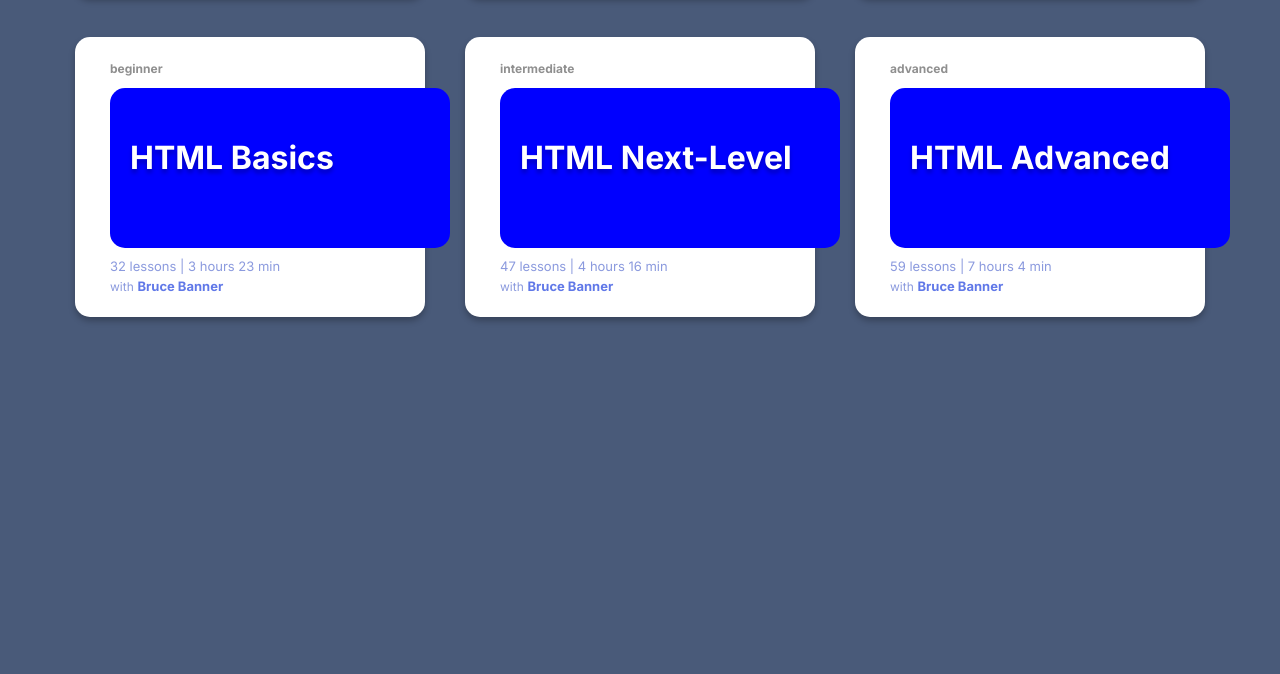
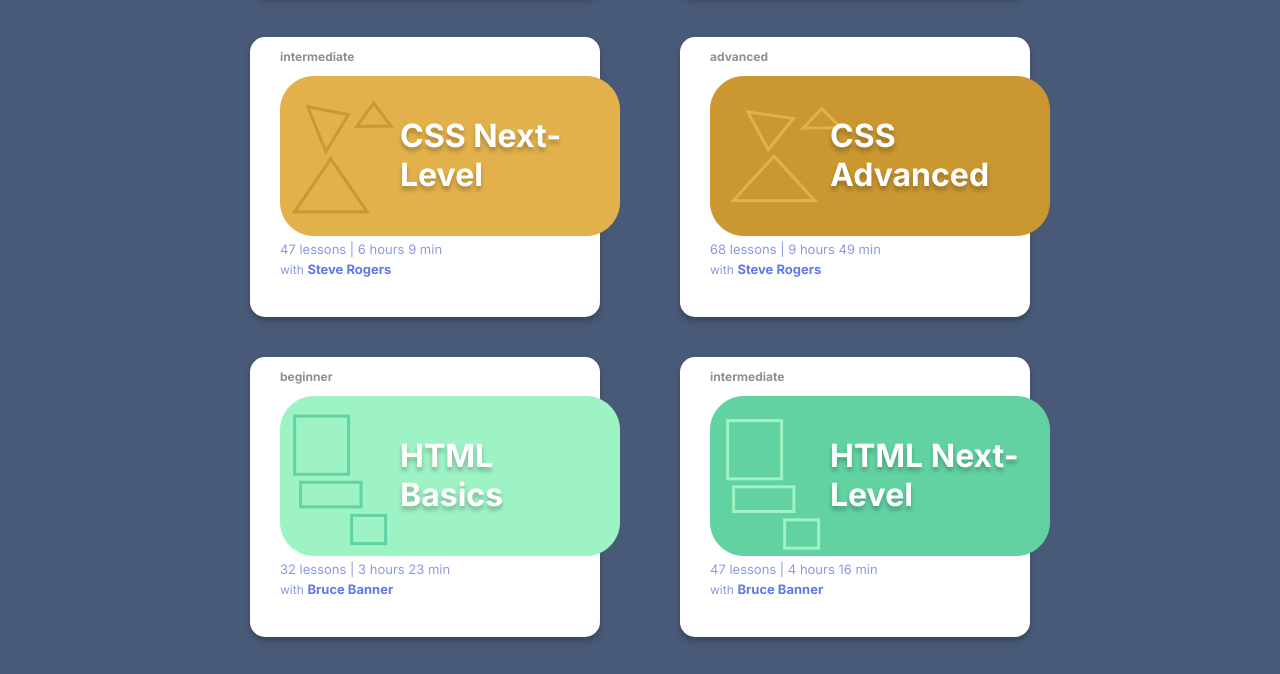
Before and after one commit to MaliaPagley/courses-filter-application, a plain HTML site: page index.html in a window 1280 px wide. Shown: the part 795-1469 px from the top of the page. Before the commit the page ends 1132 px from the top, so only its background shows below. Drawn offline with Linux system fonts and the light colour scheme.

Commit message:
added background course images

```diff
--- a/data.js
+++ b/data.js
@@ -4,39 +4,45 @@ export const coursesArray = [
         name: "Javascript Basics",
         level: "beginner",
         info: "35 lessons | 3 hours 44 min",
-        teacher: "Tony Stark"
+        teacher: "Tony Stark",
+        image: "javascript-basics.png"
     },
     {
         name: "Javascript Next-Level",
         level: "intermediate",
         info: "47 lessons | 5 hours 12 min",
-        teacher: "Tony Stark"
+        teacher: "Tony Stark",
+        image: "javascript-nextlevel.png"
     },
     {
         name: "Javascript Advanced",
         level: "advanced",
         info: "72 lessons | 8 hours 36 min",
-        teacher: "Tony Stark"
+        teacher: "Tony Stark",
+        image: "javascript-advanced.png"
     },
 
 // ---------------CSS DATA-------------------//
     {
-        name: "CSS Basics",
+        name: "CSS Basics ",
         level: "beginner",
         info: "37 lessons | 3 hours 18 min",
-        teacher: "Steve Rogers"
+        teacher: "Steve Rogers",
+        image: "css-basics.png"
     },
     {
         name: "CSS Next-Level",
         level: "intermediate",
         info: "47 lessons | 6 hours 9 min",
-        teacher: "Steve Rogers"
+        teacher: "Steve Rogers",
+        image: "css-nextlevel.png"
     },
     {
         name: "CSS Advanced",
         level: "advanced",
         info: "68 lessons | 9 hours 49 min",
-        teacher: "Steve Rogers"
+        teacher: "Steve Rogers",
+        image: "css-advanced.png"
     },
 
 // ---------------HTML DATA-------------------//
@@ -45,19 +51,23 @@ export const coursesArray = [
         name: "HTML Basics",
         level: "beginner",
         info: "32 lessons | 3 hours 23 min",
-        teacher: "Bruce Banner"
+        teacher: "Bruce Banner",
+        image: "html-basics.png"
     },
     {
         name: "HTML Next-Level",
         level: "intermediate",
         info: "47 lessons | 4 hours 16 min",
-        teacher: "Bruce Banner"
+        teacher: "Bruce Banner",
+        image: "html-nextlevel.png"
     },
     {
         name: "HTML Advanced",
         level: "advanced",
         info: "59 lessons | 7 hours 4 min",
-        teacher: "Bruce Banner"
+        teacher: "Bruce Banner",
+        image: "html-advanced.png"
+
     }
 
 
--- a/script.js
+++ b/script.js
@@ -1,19 +1,32 @@
 import { coursesArray } from "./data.js";
+const searchBar = document.getElementById('searchBar')
 
+searchBar.addEventListener('keyup',(e) =>{
+ const searchString = e.target.value
+
+
+});
+let coursesHtml = []
 function getCoursesHtml() {
-    let coursesHtml = ''
-    coursesArray.forEach(function (info){
+
+    coursesArray.map(function (content){
         coursesHtml += `
             <div class="course-block">
                 <div class="course-inner">
-                    <p class="course-level">${info.level}</p>
+                    <p class="course-level">${content.level}</p>
                         <div class="course-center">
-                            <h1 class="course-name">${info.name}</h1>
+
+                            <img class="course-image" src="images/${content.image}">
+                                <h1 class="course-name">${content.name}</h1>
                         </div>
 
-                    <p class="course-info">${info.info} <br></br>
-                    <span style=font-size:12px>with</span>
-                    <span class="course-teacher" style=font-weight:700; font-size:13px;>${info.teacher}</span>
+                    <p class="course-info">${content.info} <br></br>
+                        <span style=font-size:12px>with</span>
+                        <span class="course-teacher"
+                            style=font-weight:700;
+                            font-size:13px;>
+                            ${content.teacher}
+                        </span>
                     </p>
 
                 </div>
--- a/style.css
+++ b/style.css
@@ -23,8 +23,9 @@ body {
     justify-content: center
 }
 
+
 .course-block {
-    display: flex;
+    /* display: flex;  */
     flex-wrap: wrap;
     justify-content: space-between;
     align-items: center;
@@ -33,46 +34,52 @@ body {
     height: 280px;
     box-shadow: 0px 4px 6px rgba(0, 0, 0, 0.25);
     border-radius: 15px;
-    margin: 20px;
+    margin: 20px 40px;
+
     background-color: white;
 
 }
 .course-inner {
-     margin-left: 60px;
+     margin-left: 30px;
 
 }
-.course-center {
-    padding-left: 20px;
-    height: 160px;
-    width: 320px;
-    border-radius: 15px;
-    background-color: blue;
+.course-image {
+    position: absolute;
+
 
 }
-.course-center h1 {
-    margin: 0px;
-    padding-top: 50px;
+
+.course-name {
+  position: relative;
+  height: 75px;
+  padding-top: 40px;
+  padding-bottom: 40px;
+  padding-left: 120px;
 
 }
+
 
 /* ------- COURSE CLASSES STYLES-------- */
 .course-info {
     color: #8B9ADE;
     font-weight: 400;
     font-size: 13px;
-    line-height: 10px;;
+    line-height: 10px;
+
 }
+
 .course-teacher {
     color: #6078E8;
 }
-
 
 .course-level {
     color: #8F8F8F;
     font-size: 12px;
     font-weight: 700;
 }
+
 .course-name {
+    margin: 0;
     color: #FFFFFF;
     text-shadow: 0px 4px 4px rgba(0, 0, 0, 0.25);
 }
```
Also changed, not shown: images/css-advanced.png (added), images/css-basics.png (added), images/css-nextlevel.png (added), images/html-advanced.png (added), images/html-basics.png (added), images/html-nextlevel.png (added), images/javascript-advanced.png (added), images/javascript-basics.png (added), images/javascript-nextlevel.png (added), 2 other files.
